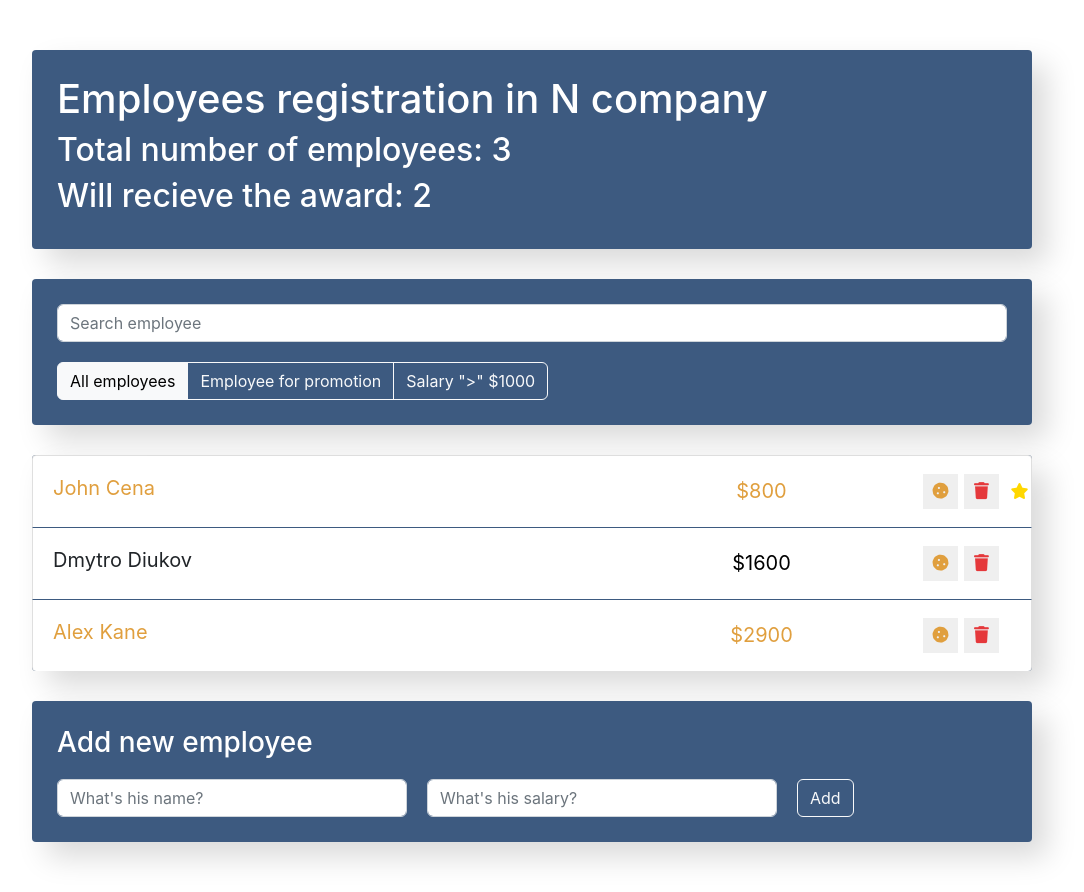
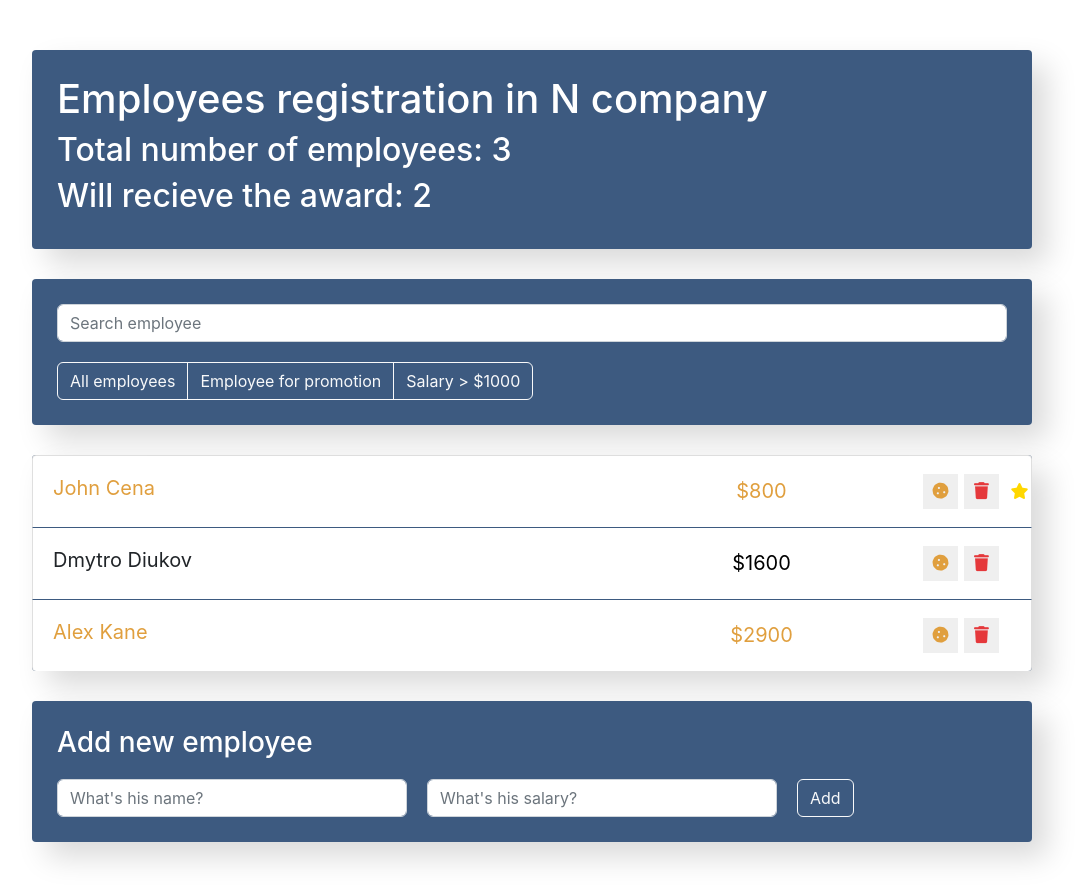
Before and after one commit to Diukov/employees, a React (Create React App) app: page / in a window 1280 px wide. Shown: the whole page, without its empty margins (108-1192 px from the left). Built offline with nearby package versions, Linux system fonts and the light colour scheme.

Commit message:
filter buttons functional

```diff
--- a/src/components/app-filter/app-filter.js
+++ b/src/components/app-filter/app-filter.js
@@ -1,23 +1,30 @@
 import './app-filter.css';
 
-const AppFilter = () => {
+const AppFilter = (props) => {
+  const buttonsData = [
+    { name: 'all', label: 'All employees' },
+    { name: 'promotion', label: 'Employee for promotion' },
+    { name: 'salary', label: 'Salary > $1000' }
+  ];
+
+  const buttons = buttonsData.map(({ name, label }) => {
+    const active = props.filter === name;
+    const clazz = active ? 'btn-light' : 'btn-outline-light';
+
+    return (
+      <button
+        className={`btn ${clazz}`}
+        type="button"
+        key={name}
+        onClick={() => props.onFilterSelected(name)}>
+        {label}
+      </button>
+    )
+  })
+
   return (
     <div className="btn-group">
-      <button
-        className="btn btn-light"
-        type="button">
-        All employees
-      </button>
-      <button
-        className="btn btn-outline-light"
-        type="button">
-        Employee for promotion
-      </button>
-      <button
-        className="btn btn-outline-light"
-        type="button">
-        Salary "&gt;" $1000
-      </button>
+      {buttons}
     </div>
   );
 };
--- a/src/components/app/app.js
+++ b/src/components/app/app.js
@@ -1,6 +1,6 @@
 import { Component } from 'react';
 
-import AppInfo from '../app-info/ap-info';
+import AppInfo from '../app-info/app-info';
 import SearchBar from '../app-search-bar/app-search-bar';
 import AppFilter from '../app-filter/app-filter';
 import EmployeesList from '../app-employees-list/app-employees-list';
@@ -17,7 +17,8 @@ class App extends Component {
         { name: 'Dmytro Diukov', salary: 1600, increase: false, promotion: false, id: 2 },
         { name: 'Alex Kane', salary: 2900, increase: true, promotion: false, id: 3 },
       ],
-      term: ''
+      term: '',
+      filter: ''
     }
 
     this.maxId = 4;
@@ -69,11 +70,26 @@ class App extends Component {
     this.setState({ term })
   }
 
+  filterEmployees = (items, filter) => {
+    switch (filter) {
+      case 'promotion':
+        return items.filter(item => item.promotion);
+      case 'salary':
+        return items.filter(item => item.salary > 1000);
+      default:
+        return items;
+    }
+  }
+
+  onFilterSelected = (filter) => {
+    this.setState({ filter })
+  }
+
   render() {
-    const { data, term } = this.state;
+    const { data, term, filter } = this.state;
     const totalCount = this.state.data.length;
     const forIncreaseCount = this.state.data.filter(item => item.increase).length;
-    const visibleData = this.searchEmployee(data, term);
+    const visibleData = this.filterEmployees(this.searchEmployee(data, term), filter);
 
     return (
       <div className="app">
@@ -83,7 +99,8 @@ class App extends Component {
 
         <div className="search-bar">
           <SearchBar onUpdateSearch={this.onUpdateSearch} />
-          <AppFilter />
+          <AppFilter filter={filter}
+            onFilterSelected={this.onFilterSelected} />
         </div>
 
         <EmployeesList
```
Also changed, not shown: src/components/app-info/app-info.js (renamed from src/components/app-info/ap-info.js).
